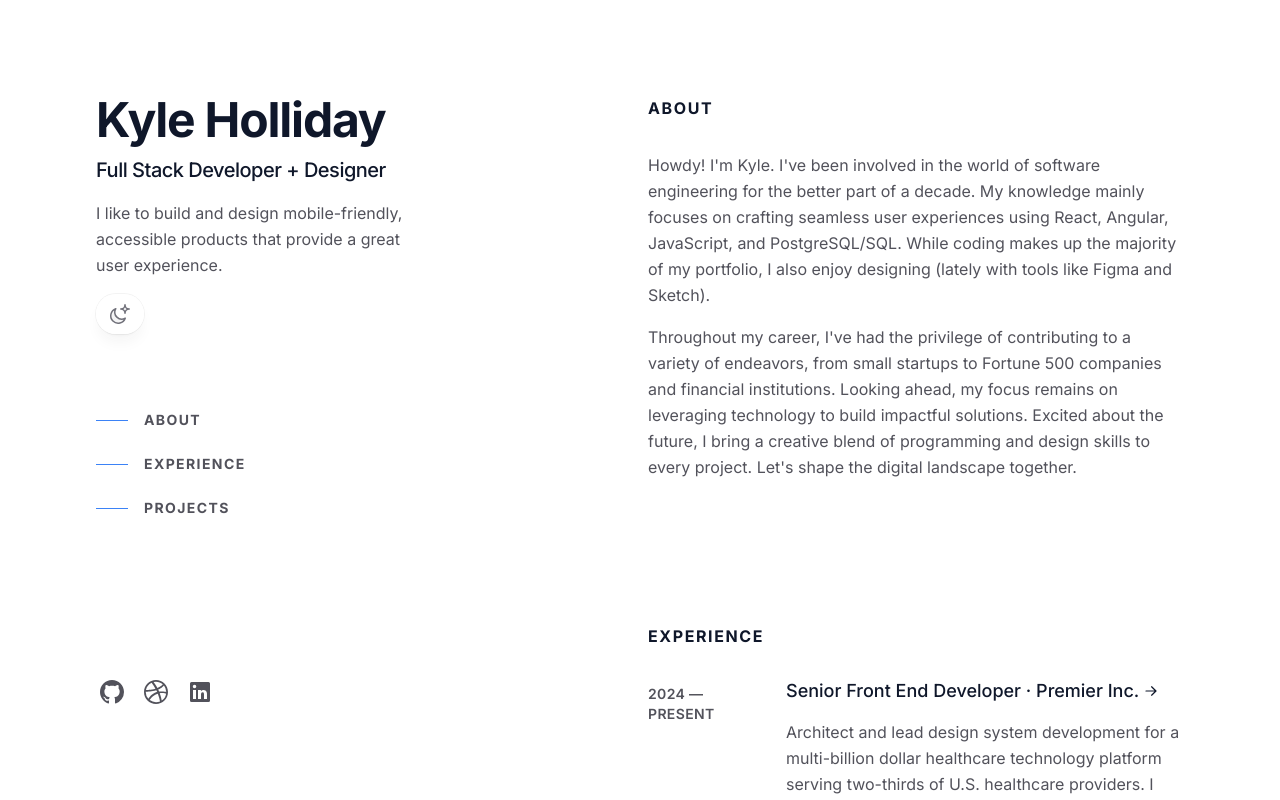
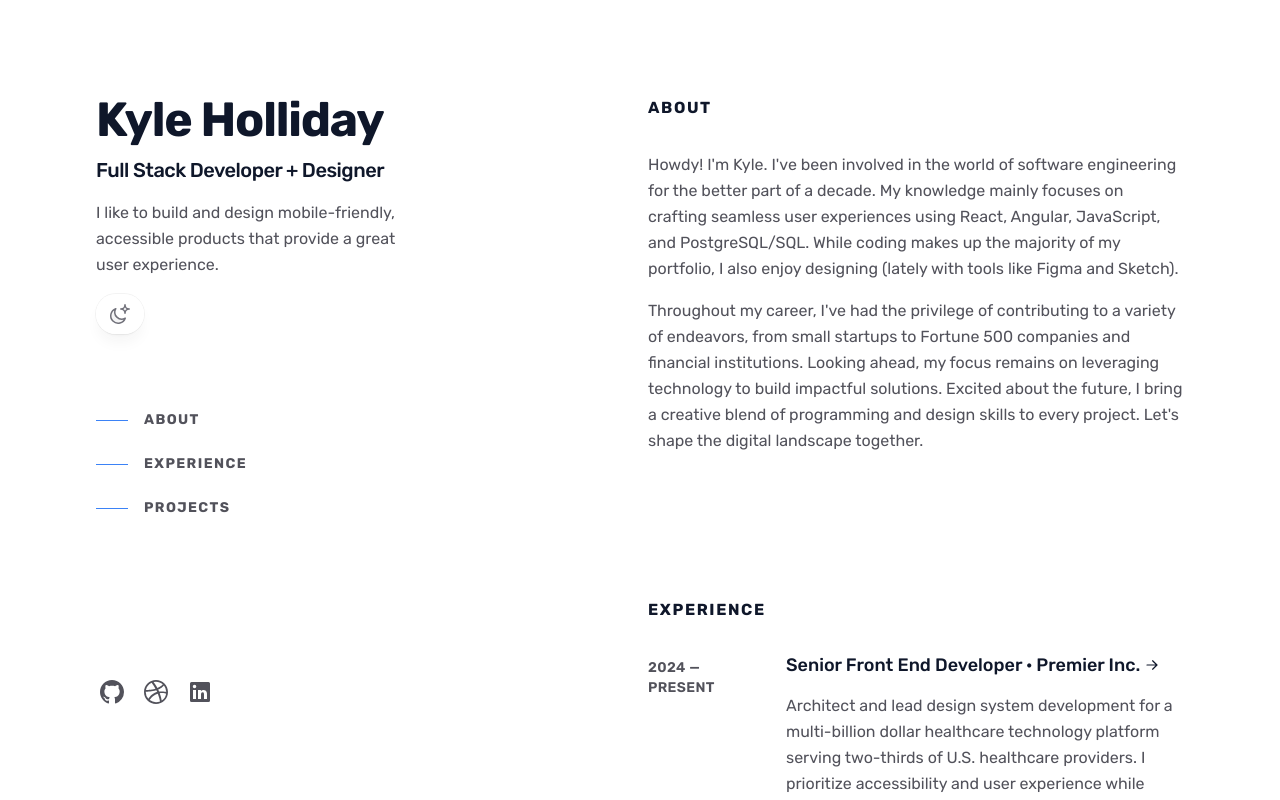
Before and after one commit to kyleholliday/portfolio2024, a React (Create React App) app: page / in a window 1280 px wide. Shown: the top 800 px of the page. Built offline with nearby package versions, Linux system fonts and the light colour scheme.

Commit message:
font update

```diff
--- a/public/index.html
+++ b/public/index.html
@@ -50,7 +50,7 @@
     <link rel="preconnect" href="https://fonts.googleapis.com" />
     <link rel="preconnect" href="https://fonts.gstatic.com" crossorigin />
     <link
-      href="https://fonts.googleapis.com/css2?family=Inter:wght@400;500;600;700&display=swap"
+      href="https://fonts.googleapis.com/css2?family=Rubik:ital,wght@0,300..900;1,300..900&display=swap"
       rel="stylesheet"
     />
   </head>
--- a/tailwind.config.js
+++ b/tailwind.config.js
@@ -5,7 +5,7 @@ module.exports = {
   theme: {
     extend: {
       fontFamily: {
-        sans: ['Inter', 'system-ui', 'sans-serif'],
+        sans: ['Rubik', 'sans-serif'],
       },
     },
   },
```
